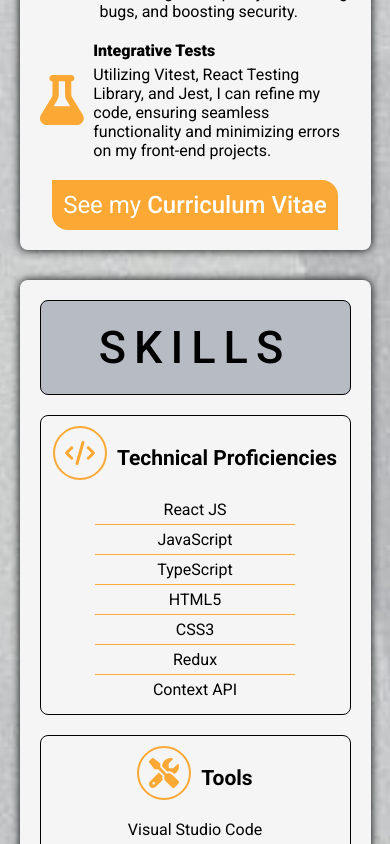
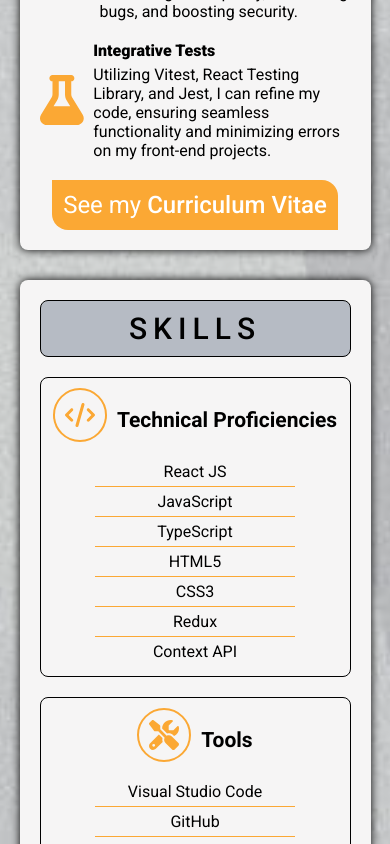
Before and after one commit to SantiagoMorais/old-portfolio, a React (Vite) app: page / in a window 390 px wide. Shown: the part 1360-2204 px from the top of the page. Built offline with nearby package versions, Linux system fonts and the light colour scheme; a web font is replaced by a local one.

Commit message:
hero image fixing border and box-shadow transition. Skills component title fixed its size of media queries

```diff
--- a/src/components/hero/index.tsx
+++ b/src/components/hero/index.tsx
@@ -219,6 +219,7 @@ const Container = styled.section`
             margin: 2rem;
             box-shadow: 1rem 1rem 2rem ${({theme}) => theme.tertiaryColor},
                         0 0 0 1rem ${({theme}) => theme.tertiaryColor} inset;
+            transition: .3s;
 
             &::after {
                 content: '';
--- a/src/components/skills/index.tsx
+++ b/src/components/skills/index.tsx
@@ -146,4 +146,14 @@ const Container = styled.section`
             }
         }
     }
+
+    @media (max-width: 600px) {
+        .content {
+            .title {
+                font-size: ${fonts.fontSizeLarge};
+                padding: 1rem;
+                letter-spacing: .6rem;
+            }
+        }
+    }
 `
```
